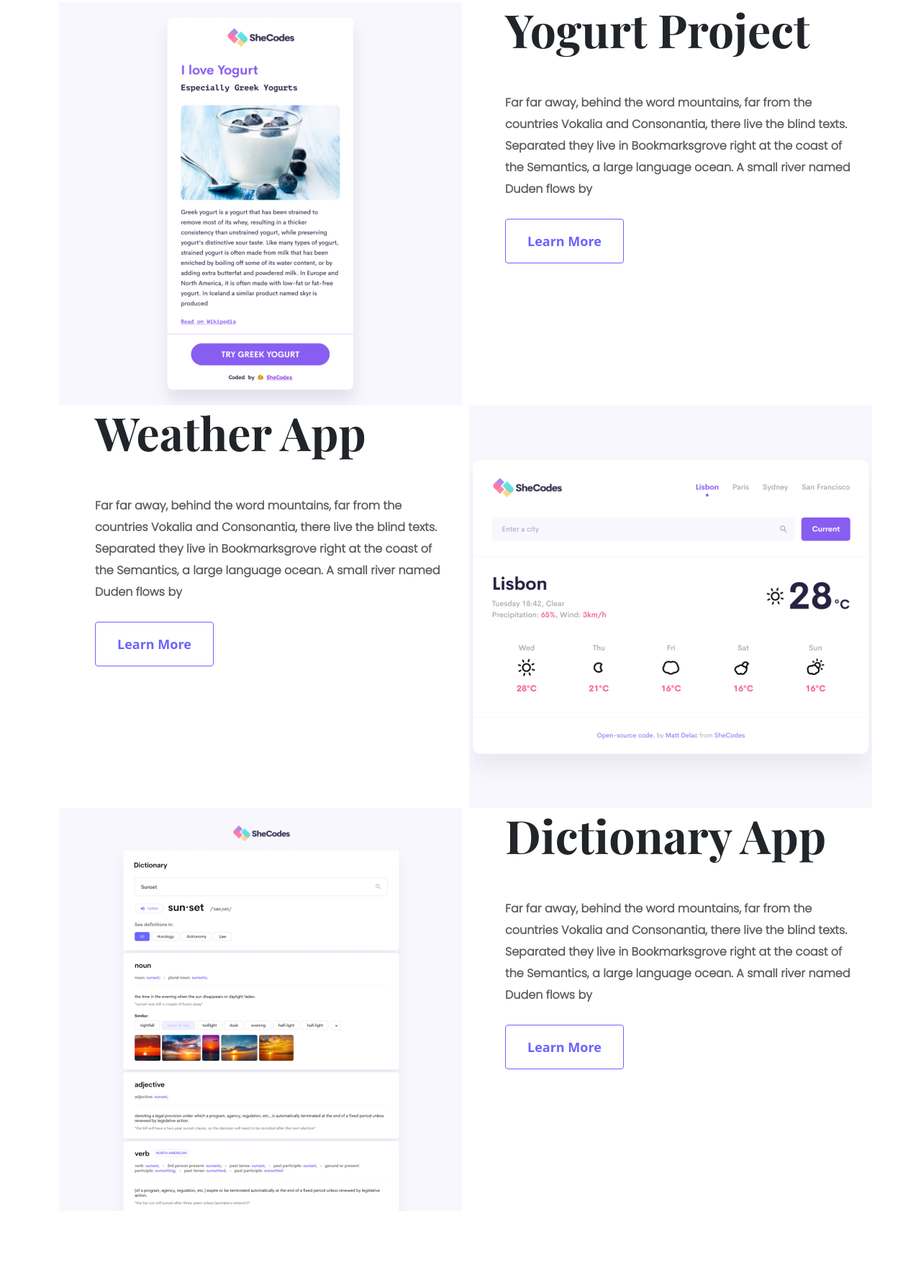
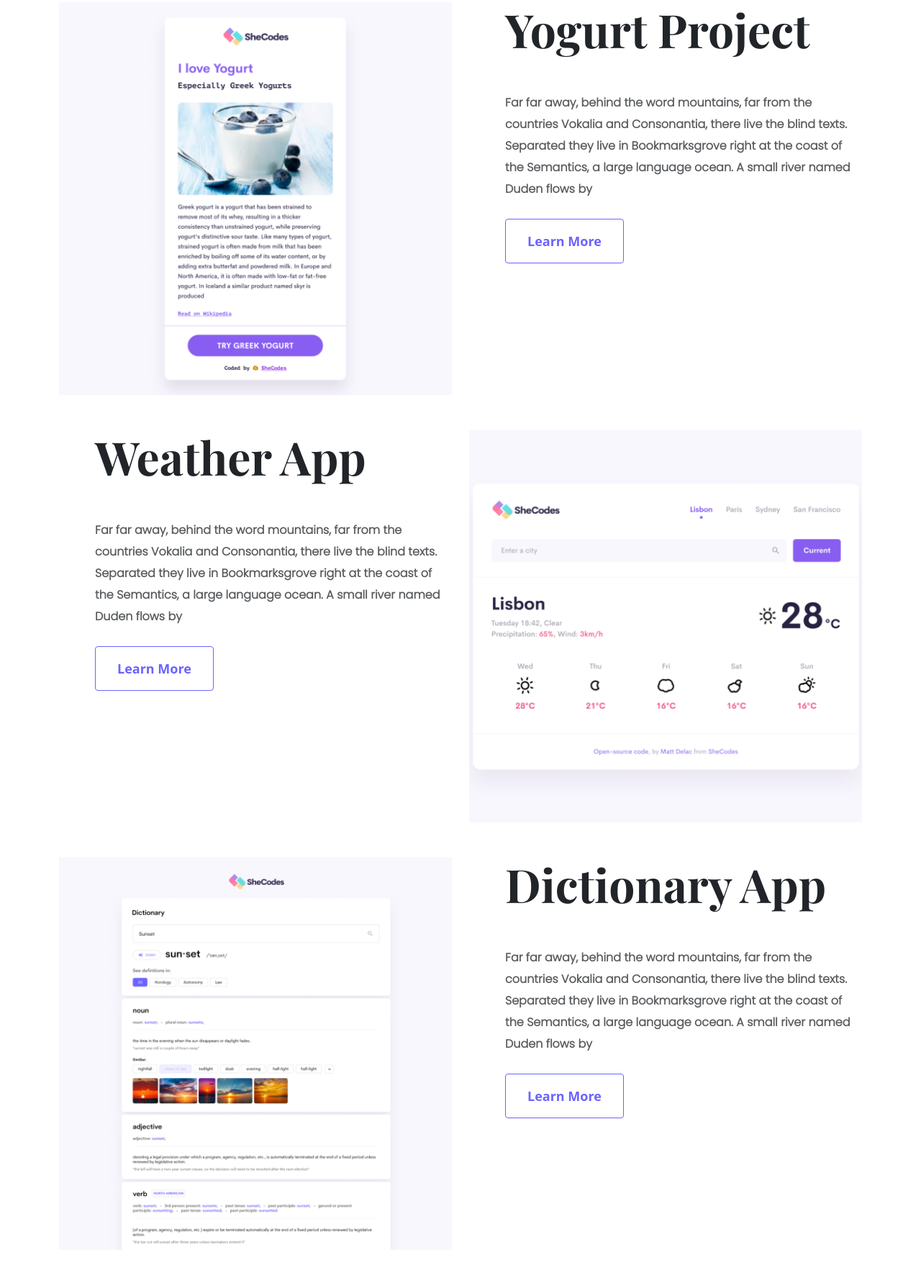
Before and after one commit to LesegoPT/Portfolio-project-setup, a plain HTML site: page index.html in a window 1280 px wide. Shown: the part 718-2494 px from the top of the page at 72% size. Before the commit the page ends 2401 px from the top, so only its background shows below. Drawn offline with nearby package versions, Linux system fonts and the light colour scheme.

Commit message:
Changes in css

```diff
--- a/index.html
+++ b/index.html
@@ -42,11 +42,11 @@
       Featured Project which my best projects be choice to show
     </p>
     <div class="container">
-      <div class="row">
-        <div class="col-6">
-          <img src="images/images.png" alt="" />
+      <div class="row mb-5">
+        <div class="col d-none d-lg-block">
+          <img src="images/images.png" class="img-fluid" alt="" />
         </div>
-        <div class="col-6">
+        <div class="col">
           <div class="description">
             <h2 class="mb-5">Yogurt Project</h2>
             <p class="mb-4 text-muted">
@@ -59,8 +59,8 @@
           </div>
         </div>
       </div>
-      <div class="row">
-        <div class="col-6">
+      <div class="row mb-5">
+        <div class="col">
           <div class="description">
             <h2 class="mb-5">Weather App</h2>
             <p class="mb-4 text-muted">
@@ -72,15 +72,15 @@
             <a href="" class="btn-branding-outline">Learn More</a>
           </div>
         </div>
-        <div class="col-6">
-          <img src="images/weather.png" alt="" />
+        <div class="col d-none d-lg-block">
+          <img src="images/weather.png" class="img-fluid" alt="" />
         </div>
       </div>
-      <div class="row">
-        <div class="col-6">
-          <img src="images/dictionary.png" alt="" />
+      <div class="row mb-5">
+        <div class="col d-none d-lg-block">
+          <img src="images/dictionary.png" class="img-fluid" alt="" />
         </div>
-        <div class="col-6">
+        <div class="col">
           <div class="description">
             <h2 class="mb-5">Dictionary App</h2>
             <p class="mb-4 text-muted">
--- a/src/style.css
+++ b/src/style.css
@@ -61,3 +61,22 @@ img {
   padding-left: 50px;
   font-weight: bold;
 }
+@media (max-width: 900px) {
+  h1 {
+    font-size: 44px;
+    line-height: 2;
+  }
+
+  h2 {
+    font-size: 44px;
+  }
+
+  .hero {
+    padding: 80px 20px;
+  }
+
+  .desciption {
+    padding: 0;
+    text-align: center;
+  }
+}
```
